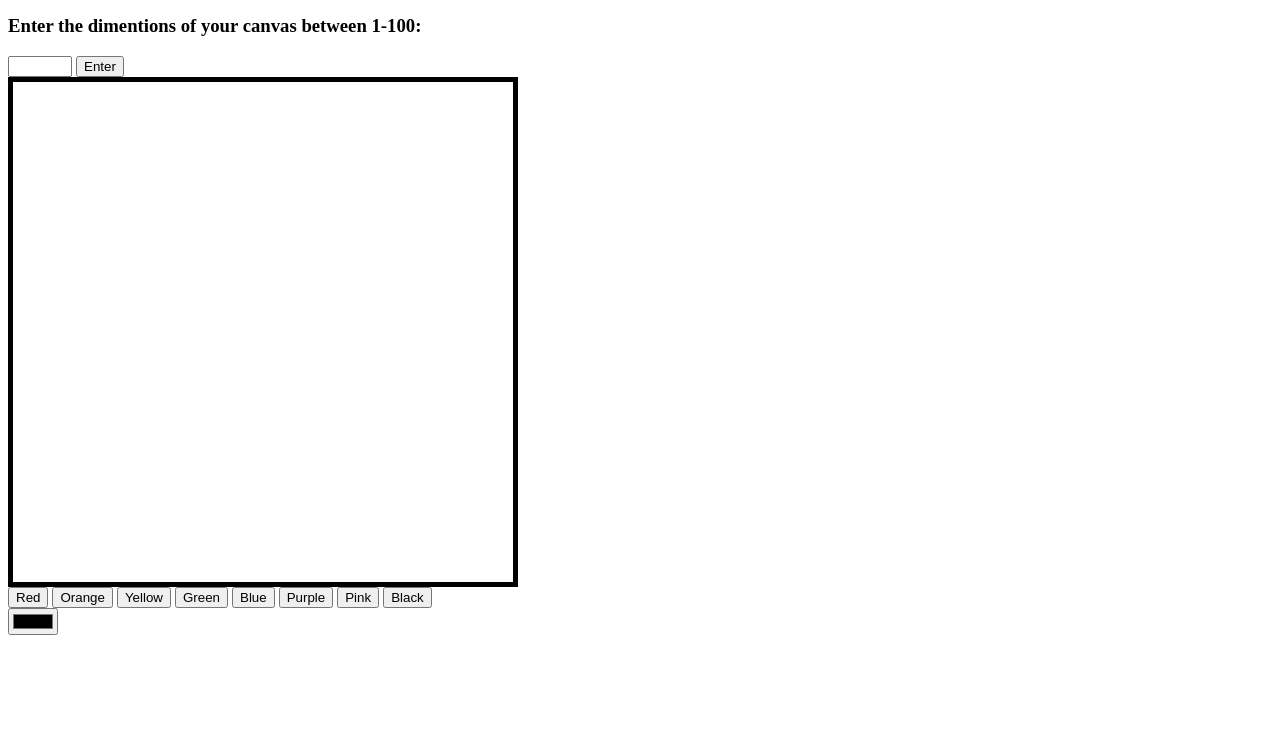
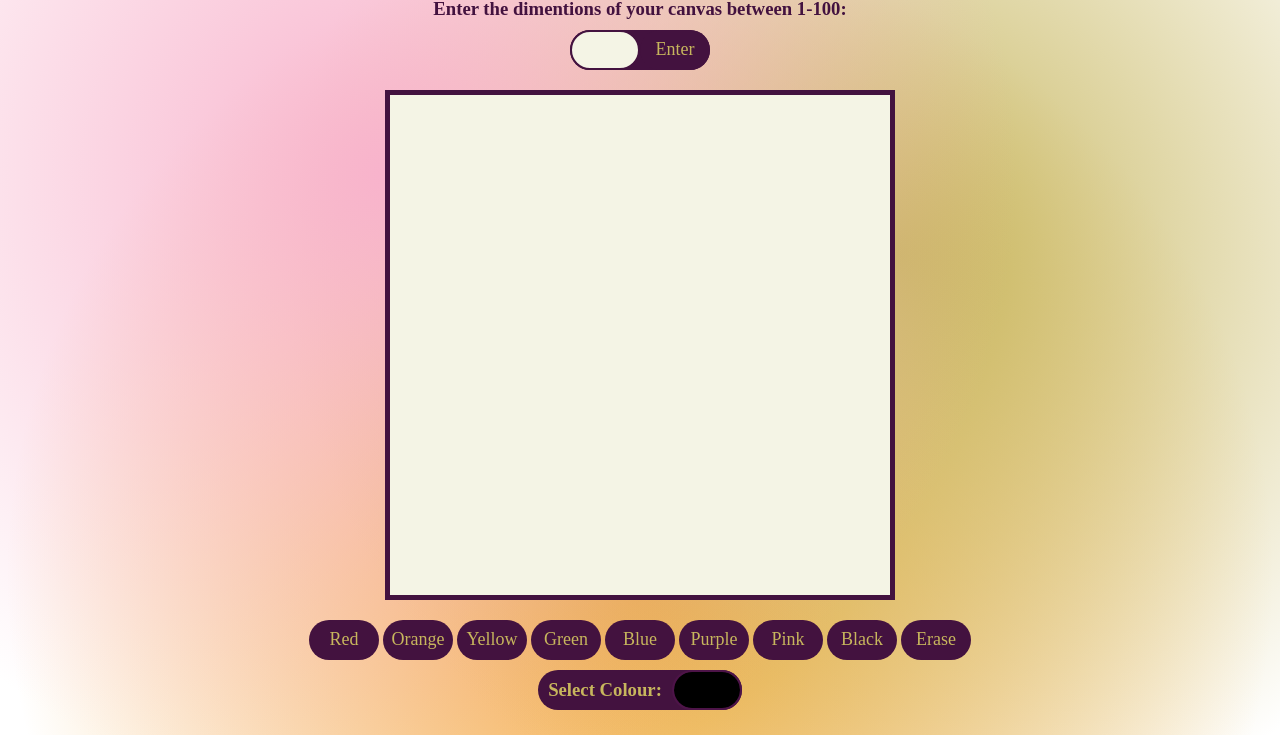
Before and after one commit to Clark-TheCoder/etch-a-sketch, a plain HTML site: page index.html in a window 1280 px wide. Shown: the part 65-800 px from the top of the page. Drawn offline with Linux system fonts and the light colour scheme; a web font is replaced by a local one.

Commit message:
Basic styling added

```diff
--- a/index.html
+++ b/index.html
@@ -6,6 +6,12 @@
     <meta name="viewport" content="width=device-width, initial-scale=1.0" />
     <title>Etch-A-Sketch</title>
     <link rel="stylesheet" href="style.css" />
+    <link rel="preconnect" href="https://fonts.googleapis.com" />
+    <link rel="preconnect" href="https://fonts.gstatic.com" crossorigin />
+    <link
+      href="https://fonts.googleapis.com/css2?family=WDXL+Lubrifont+TC&display=swap"
+      rel="stylesheet"
+    />
   </head>
   <body>
     <main>
@@ -13,9 +19,13 @@
         <h1>Etch-A-Sketch</h1>
       </div>
       <div id="settings">
-        <h3>Enter the dimentions of your canvas between 1-100:</h3>
-        <input id="pixel_input" type="number" min="1" max="100" />
-        <button id="enter_button">Enter</button>
+        <div class="setting_container">
+          <h3>Enter the dimentions of your canvas between 1-100:</h3>
+          <div class="input_container">
+            <input id="pixel_input" type="number" min="1" max="100" />
+            <button id="enter_button">Enter</button>
+          </div>
+        </div>
       </div>
       <div id="canvas"></div>
       <div id="colors">
@@ -28,8 +38,12 @@
           <button id="purple" value="purple">Purple</button>
           <button id="pink" value="pink">Pink</button>
           <button id="black" value="black">Black</button>
+          <button id="white" value="rgb(244, 244, 229)">Erase</button>
         </div>
-        <input id="colour_picker" type="color" />
+        <div class="colour_picker_container">
+          <h3>Select Colour:</h3>
+          <input id="colour_picker" type="color" />
+        </div>
       </div>
     </main>
     <script type="module" src="js/main.js"></script>
--- a/style.css
+++ b/style.css
@@ -1,12 +1,130 @@
+* {
+  margin: 0;
+  padding: 0;
+  font-family: "WDXL Lubrifont TC";
+  color: #43123f;
+  /* background-color: #d9add1; */
+}
+
+body {
+  height: 100vh;
+  width: 100vw;
+  background: radial-gradient(circle at 30% 30%, #f8b3cc, transparent 60%),
+    radial-gradient(circle at 70% 40%, #c7b65d, transparent 60%),
+    radial-gradient(circle at 50% 80%, #f3a732, transparent 70%), white;
+  display: flex;
+  justify-content: center;
+  align-items: center;
+  height: 100vh;
+}
+
+main {
+  display: flex;
+  flex-direction: column;
+  justify-content: center;
+  align-items: center;
+}
+
 #canvas {
   height: 500px;
   width: 500px;
-  border: black 5px solid;
+  border: #43123f 5px solid;
   display: flex;
   flex-wrap: wrap;
+  background-color: rgb(244, 244, 229);
 }
 
 .pixel {
-  border: black 0.5px solid;
+  border: #43123f 0.5px solid;
   box-sizing: border-box;
 }
+
+.setting_container {
+  display: flex;
+  flex-direction: column;
+  align-items: center;
+  justify-content: center;
+  padding: 20px;
+  gap: 10px;
+}
+
+.input_container {
+  background-color: #43123f;
+  border-radius: 50px;
+  display: flex;
+  align-items: center;
+}
+
+#pixel_input {
+  box-sizing: border-box;
+  border-radius: 50px;
+  border: 2px #43123f solid;
+  width: 70px;
+  height: 40px;
+  padding: 0 10px;
+  background-color: rgb(244, 244, 229);
+}
+
+#enter_button {
+  background-color: #43123f;
+  width: 70px;
+  height: 40px;
+  border: none;
+  border-radius: 50px;
+  color: #c7b65d;
+  padding: 0 10px;
+  font-size: large;
+}
+
+#colors {
+  padding: 20px;
+  display: flex;
+  flex-direction: column;
+  align-items: center;
+  gap: 10px;
+}
+
+#quick_colours > * {
+  width: 70px;
+  font-size: large;
+  height: 40px;
+  border-radius: 50px;
+  border: none;
+  color: #c7b65d;
+  background-color: #43123f;
+}
+
+.colour_picker_container {
+  display: flex;
+  flex-direction: row;
+  align-items: center;
+  justify-content: center;
+  gap: 10px;
+  background-color: #43123f;
+  border-radius: 50px;
+  padding-left: 10px;
+}
+
+.colour_picker_container h3 {
+  color: #c7b65d;
+}
+
+#colour_picker {
+  width: 70px;
+  height: 40px;
+  border-radius: 50px;
+  border: none;
+  padding: 0;
+  background: #43123f;
+  border: 2px #4d1448 solid;
+}
+
+#colour_picker::-webkit-color-swatch-wrapper {
+  padding: 0; /* remove extra padding */
+  border-radius: 50px;
+}
+
+#colour_picker::-webkit-color-swatch {
+  border: none;
+  border-radius: 50px;
+}
```
